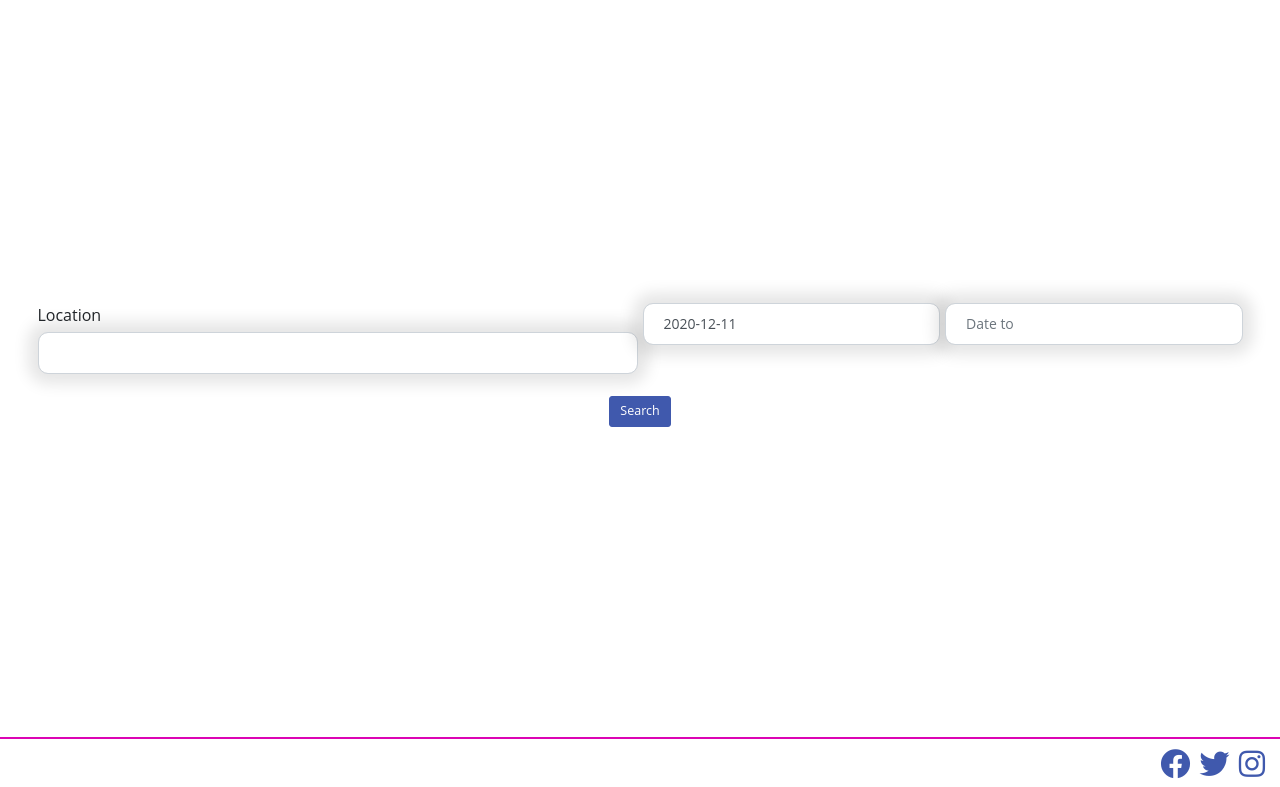
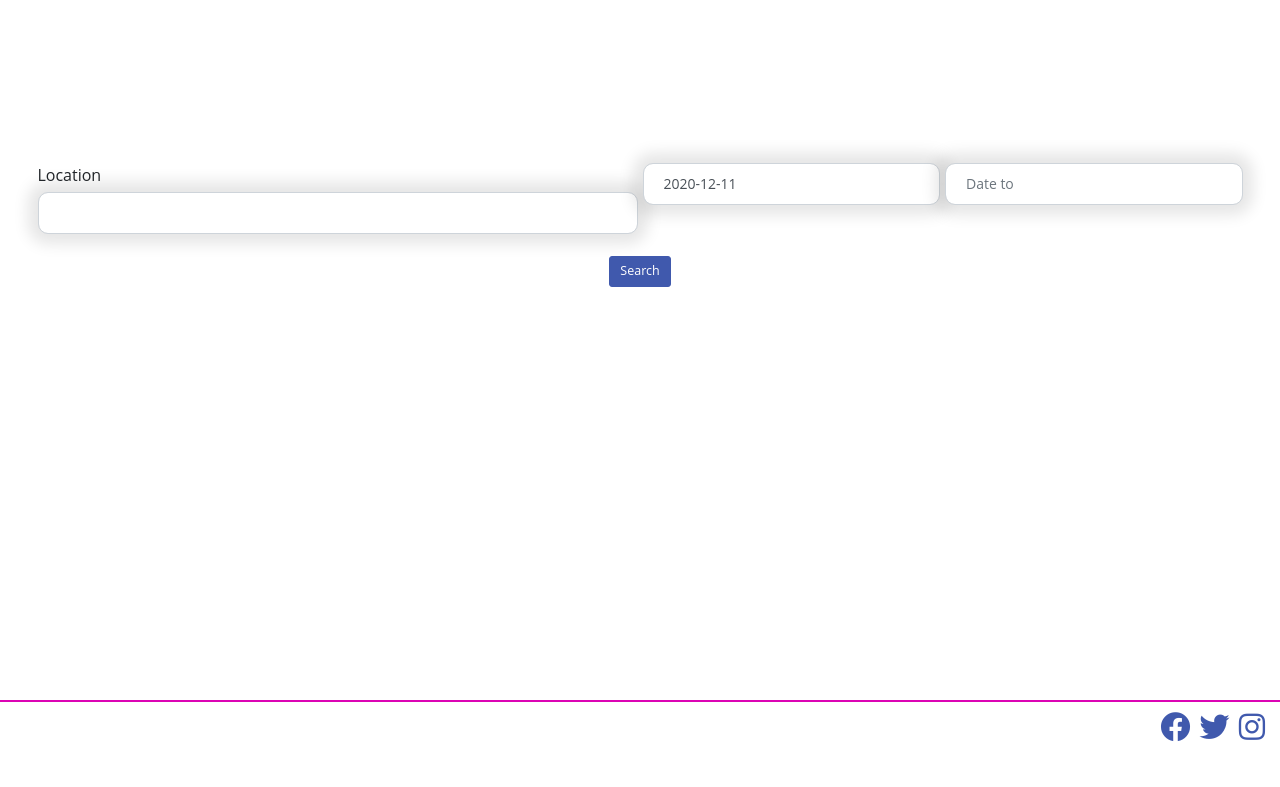
Before and after one commit to Conal84/carlet, a Django app: page / in a window 1280 px wide. Shown: the part 50-837 px from the top of the page. After the commit the page ends 791 px from the top, so only its background shows below. Run offline with Django 3.2, Linux system fonts and the light colour scheme; some libraries are stand-ins or nearby versions.

Commit message:
Added hide to toast to initially hide and prevent blocking other content, add min height content container to style sticky footer with overflow

```diff
--- a/home/templates/home/index.html
+++ b/home/templates/home/index.html
@@ -1,6 +1,26 @@
 {% extends "base.html" %}
 {% block content %}
-
-{% include 'includes/search.html' %}
-
+    <div id="search-form-container">
+    <form action="{% url 'all_cars' %}" method="GET" autocomplete="off">
+        <div class="row">
+        <div class="col-12 col-md-6 p-1">
+            {{ search_form.location.errors }}
+            {{ search_form.location|as_crispy_field }}
+        </div>
+        <div class="col-12 col-md-3 p-1">
+            <div class="input-group date form-col">
+                <input type="text" class="form-control datepicker" id="search-from" name="search-from" onkeydown="return false" aria-label="Date from">
+            </div>
+        </div>
+        <div class="col-12 col-md-3 p-1">
+            <div class="input-group date form-col">
+                <input type="text" class="form-control datepicker" id="search-to" name="search-to" placeholder="Date to" onkeydown="return false" aria-label="Date to">
+            </div>
+        </div>
+        </div>
+        <div class="d-flex justify-content-center">
+        <button type="submit" class="btn btn-primary btn-lg m-3">Search</button>
+        </div>
+    </form>
+    </div>
 {% endblock %}
--- a/static/css/base.css
+++ b/static/css/base.css
@@ -140,8 +140,14 @@ body {
 }
 
 /* -------------------------------------- index.html */
-.form-container {
-    margin-top: 8rem;
+.content-container{
+    min-height: calc(100vh - 10rem);
+}
+
+#search-form-container {
+    margin: 0 5rem;
+    position: relative;
+    top: 20vh;
 }
 
 .asteriskField {
@@ -151,13 +157,8 @@ body {
 .form-control {
     padding: 2rem;
     font-size: 1.6rem;
-    /* border: 1px solid #4059ad; */
     border-radius: 1rem;
     box-shadow:0 0 15px 10px rgba(0,0,0,0.1);
-}
-
-.home-search {
-    margin: 30rem 5rem;
 }
 
 /* -------------------------------------- Footer */
--- a/static/js/script.js
+++ b/static/js/script.js
@@ -23,6 +23,13 @@ $(document).ready(function () {
     function goBack() {
         window.history.back()
     }
+
+    /**
+     * A click event to how the toast
+     */
+    $("#bag-nav").click(function () {
+          $(".toast").toast("show");
+        });
 
     /**
      * Create check in datepicker at html element date-from
--- a/templates/base.html
+++ b/templates/base.html
@@ -31,7 +31,13 @@
     {% endblock %}
 
     {% block corejs %}
-
+    <script src="https://cdnjs.cloudflare.com/ajax/libs/jquery/3.5.1/jquery.min.js" integrity="sha512-bLT0Qm9VnAYZDflyKcBaQ2gg0hSYNQrJ8RilYldYQ1FxQYoCLtUjuuRuZo+fjqhx/qtq/1itJ0C2ejDxltZVFg==" crossorigin="anonymous"></script>
+    <script
+      src="https://cdnjs.cloudflare.com/ajax/libs/popper.js/1.14.7/umd/popper.min.js"
+      integrity="sha384-UO2eT0CpHqdSJQ6hJty5KVphtPhzWj9WO1clHTMGa3JDZwrnQq4sF86dIHNDz0W1"
+      crossorigin="anonymous"
+    ></script>
+    <script src="https://cdnjs.cloudflare.com/ajax/libs/twitter-bootstrap/4.5.3/js/bootstrap.min.js" integrity="sha512-8qmis31OQi6hIRgvkht0s6mCOittjMa9GMqtK9hes5iEQBQE/Ca6yGE5FsW36vyipGoWQswBj/QBm2JR086Rkw==" crossorigin="anonymous"></script>
     <!-- Stripe -->
     <script src="https://js.stripe.com/v3/"></script>
     {% endblock %}
@@ -45,26 +51,16 @@
     {% include 'includes/toasts/toast-bag.html' %}
     {% include 'includes/navbar.html' %}
 
+    <div class="content-container">
     {% block content %}
     {% endblock %}
+    </div>
 
     {% include 'includes/footer.html' %}
     {% block postloadjs %}
-    <script src="https://cdnjs.cloudflare.com/ajax/libs/jquery/3.5.1/jquery.min.js" integrity="sha512-bLT0Qm9VnAYZDflyKcBaQ2gg0hSYNQrJ8RilYldYQ1FxQYoCLtUjuuRuZo+fjqhx/qtq/1itJ0C2ejDxltZVFg==" crossorigin="anonymous"></script>
-    <script
-      src="https://cdnjs.cloudflare.com/ajax/libs/popper.js/1.14.7/umd/popper.min.js"
-      integrity="sha384-UO2eT0CpHqdSJQ6hJty5KVphtPhzWj9WO1clHTMGa3JDZwrnQq4sF86dIHNDz0W1"
-      crossorigin="anonymous"
-    ></script>
-    <script src="https://cdnjs.cloudflare.com/ajax/libs/twitter-bootstrap/4.5.3/js/bootstrap.min.js" integrity="sha512-8qmis31OQi6hIRgvkht0s6mCOittjMa9GMqtK9hes5iEQBQE/Ca6yGE5FsW36vyipGoWQswBj/QBm2JR086Rkw==" crossorigin="anonymous"></script>
     <script src="https://cdnjs.cloudflare.com/ajax/libs/bootstrap-datepicker/1.9.0/js/bootstrap-datepicker.min.js" integrity="sha512-T/tUfKSV1bihCnd+MxKD0Hm1uBBroVYBOYSk1knyvQ9VyZJpc/ALb4P0r6ubwVPSGB2GvjeoMAJJImBG12TiaQ==" crossorigin="anonymous"></script>
     <script src="{% static 'js/script.js' %}"></script>
     <script src="https://maps.googleapis.com/maps/api/js?key=AIzaSyDXt_Gbtreh_O2-q4JrndPuwAJRdk6a54w&libraries=places&callback=activatePlacesSearch"></script>
-    <script type="text/javascript">
-        $("#bag-nav").click(function () {
-          $(".toast").toast("show");
-        });
-    </script>
     {% endblock %}
   </body>
 </html>
--- a/templates/includes/navbar.html
+++ b/templates/includes/navbar.html
@@ -33,11 +33,10 @@
       <li class="nav-item" id="bag-nav">
         <a class="nav-link" href="#">
           {% if grand_total %} £{{ grand_total|floatformat:2 }}
-          <img src="/media/car-solid1.svg" alt="car icon">
           {% else %}
           £0.00
+          {% endif %}
           <i class="fas fa-car"></i>
-          {% endif %}
         </a>
       </li>
       {% else %}
--- a/templates/includes/search.html
+++ /dev/null
@@ -1,23 +0,0 @@
-<div class="form-container home-search">
-  <form action="{% url 'all_cars' %}" method="GET" autocomplete="off">
-    <div class="row">
-      <div class="col-12 col-md-6 p-1">
-        {{ search_form.location.errors }}
-        {{ search_form.location|as_crispy_field }}
-      </div>
-      <div class="col-12 col-md-3 p-1">
-        <div class="input-group date form-col">
-            <input type="text" class="form-control datepicker" id="search-from" name="search-from" onkeydown="return false" aria-label="Date from">
-        </div>
-      </div>
-      <div class="col-12 col-md-3 p-1">
-        <div class="input-group date form-col">
-            <input type="text" class="form-control datepicker" id="search-to" name="search-to" placeholder="Date to" onkeydown="return false" aria-label="Date to">
-        </div>
-      </div>
-    </div>
-    <div class="d-flex justify-content-center">
-      <button type="submit" class="btn btn-primary btn-lg m-3">Search</button>
-    </div>
-  </form>
-</div>
--- a/templates/includes/toasts/toast-bag.html
+++ b/templates/includes/toasts/toast-bag.html
@@ -1,5 +1,5 @@
 <div id="bag-toast-container">
-  <div class="toast" id="bag-toast" data-autohide="false">
+  <div class="toast hide" id="bag-toast" data-autohide="false">
   <div class="arrow-up"></div>
     <div class="toast-header text-light bg-purple">
       <strong class="mr-auto">Your Booking</strong>
@@ -106,7 +106,6 @@
     </div>
   </div>
 </div>
-{% block postloadjs %}
 <script type="text/javascript">
     // Remove item and reload on click
     $(".delete-link").click(function(e) {
@@ -122,4 +121,3 @@
         });
     })
 </script>
-{% endblock %}
```
